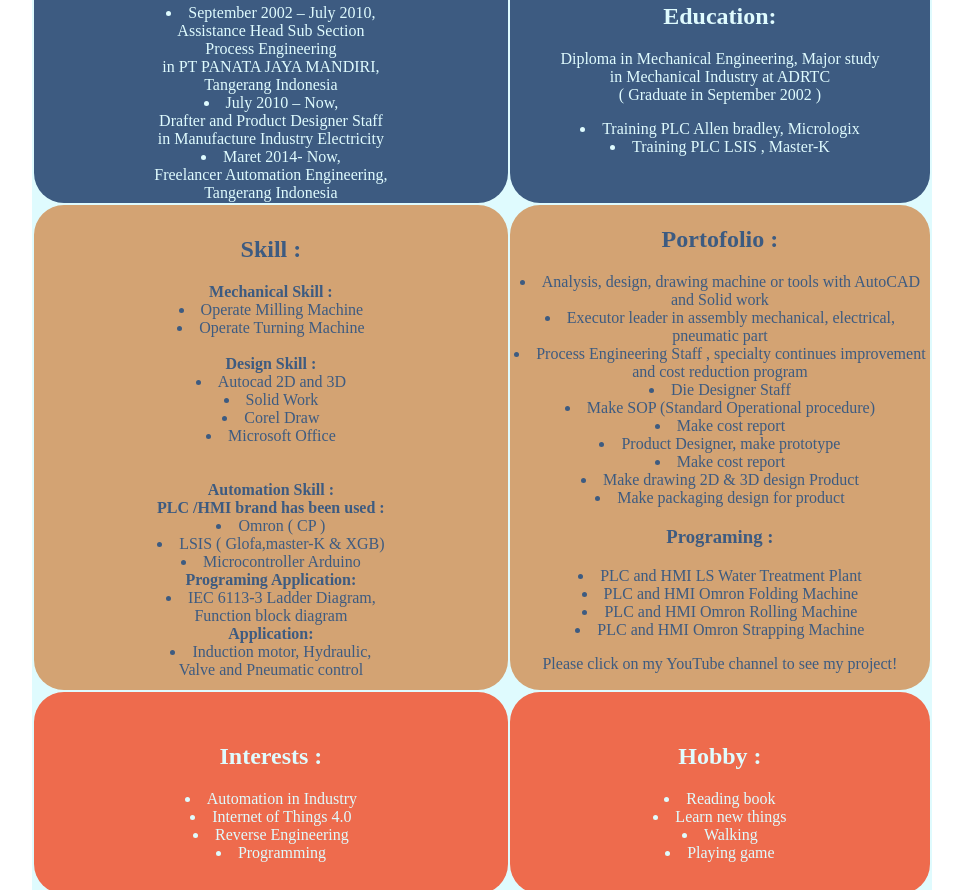
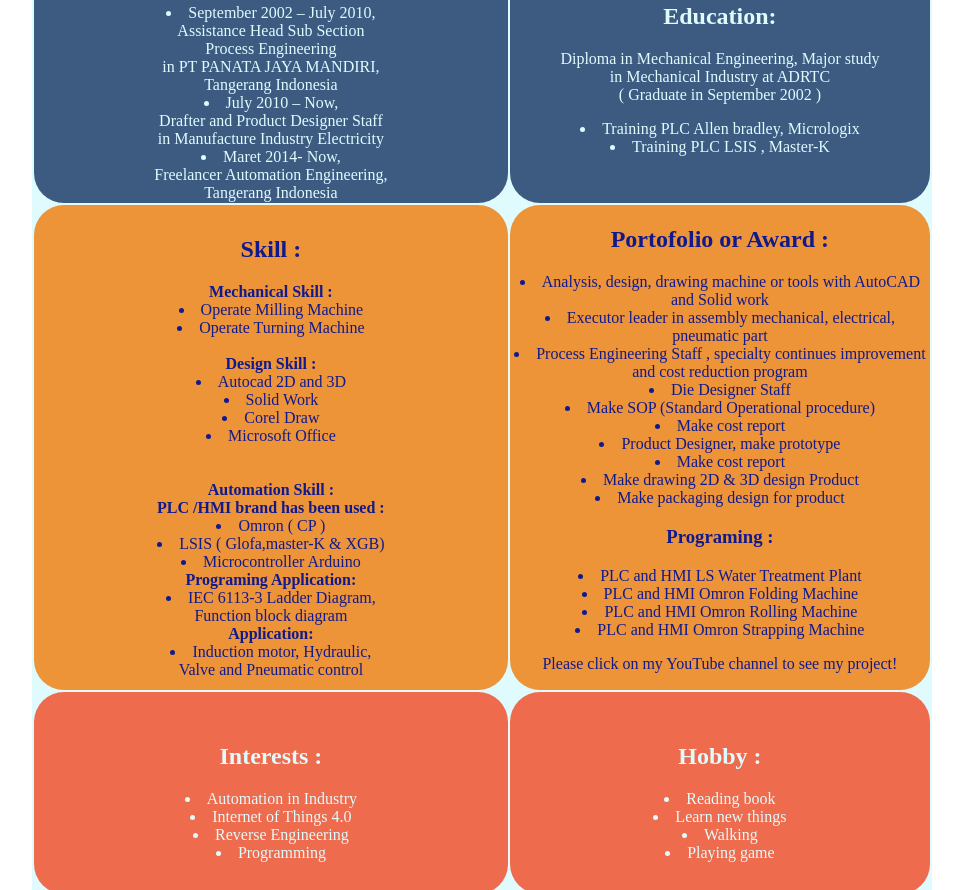
Before and after one commit to danielnw88/Final_Project_Prakerja_Hacktiv8, a plain HTML site: page index.html in a window 1280 px wide. Shown: the part 413-1303 px from the top of the page, without its empty margins (158-1121 px from the left). Drawn offline with Linux system fonts and the light colour scheme.

Commit message:
final_hacktiv8 commit

```diff
--- a/index.html
+++ b/index.html
@@ -47,7 +47,7 @@
                 </td>
             </tr>
             <tr>
-                <td colspan="3" style="width: 33.33%; height: 200px; text-align: center; vertical-align: middle;background-color: #d3a373;border-radius: 30px; color: #3d5b81">
+                <td colspan="3" style="width: 33.33%; height: 200px; text-align: center; vertical-align: middle; background-color: #ed9338;border-radius: 30px; color: #111a8d">
                     <h2>Skill :</h2>
                     <b>Mechanical Skill : </b></br>
                     <li>Operate Milling Machine</li>
@@ -68,8 +68,8 @@
                     <li>Induction motor, Hydraulic, </br>Valve and Pneumatic control</li>
                 </td>
 
-                <td colspan="3" style="width: 33.33%; height: 200px; text-align: center; vertical-align: middle;background-color: #d3a373;border-radius: 30px; color: #3d5b81">
-                    <h2>Portofolio :</h2>
+                <td colspan="3" style="width: 33.33%; height: 200px; text-align: center; vertical-align: middle;background-color: #ed9338;border-radius: 30px; color: #111a8d">
+                    <h2>Portofolio or Award :</h2>
                     <li>Analysis, design, drawing machine or tools with AutoCAD and Solid work</li>
                     <li>Executor leader  in assembly mechanical, electrical, pneumatic part</li>
                     <li>Process Engineering Staff , specialty
```
